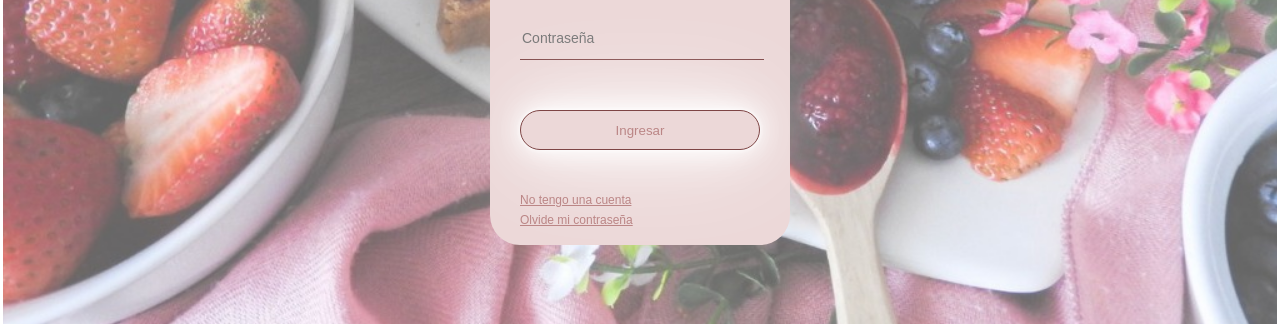
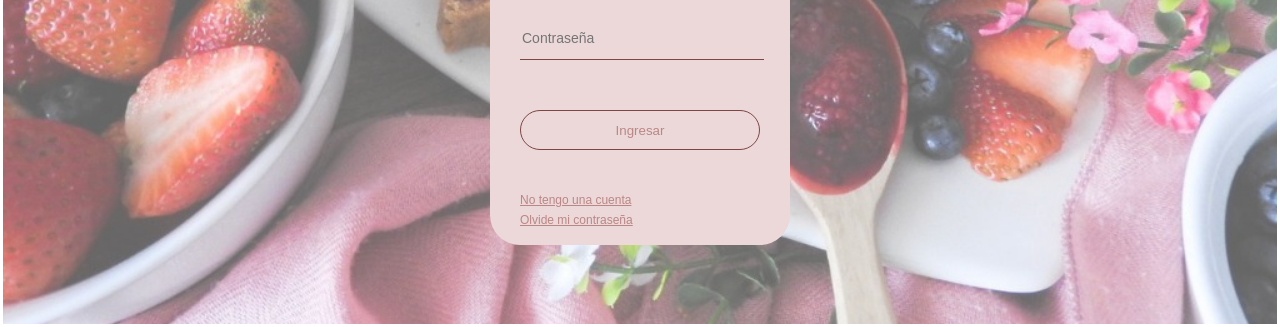
Before and after one commit to Luisa1612/Proyecto-Ciclo-3, a plain HTML site: page Estructura_HTML/login.html in a window 1280 px wide. Shown: the part 479-806 px from the top of the page. Drawn offline with Linux system fonts and the light colour scheme.

```diff
--- a/Estilo_CSS/login-style.css
+++ b/Estilo_CSS/login-style.css
@@ -153,7 +153,7 @@
 color: rgb(187,134, 134);
 border-radius: 50px;
 margin-bottom: 40px;
-box-shadow: 0 0 5px white, 0 0 25px white, 0 0 50px white, 0 0 100px white;
+
 }
 
 
```
